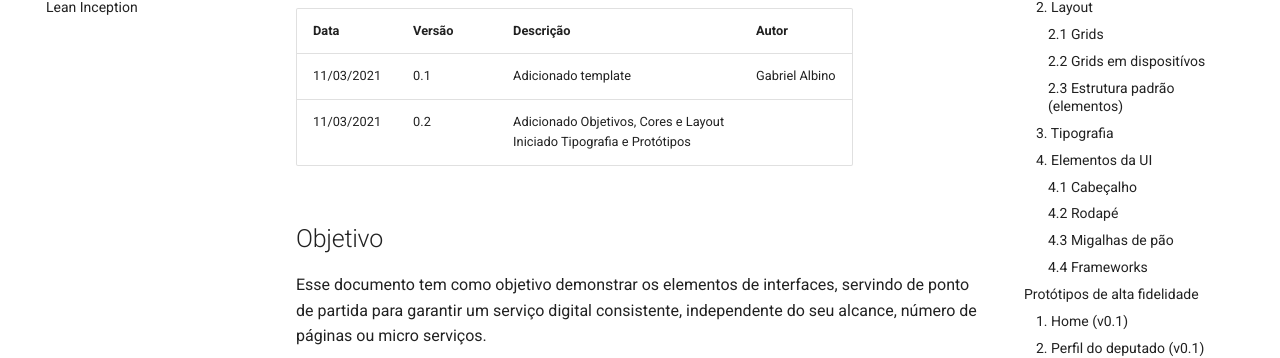
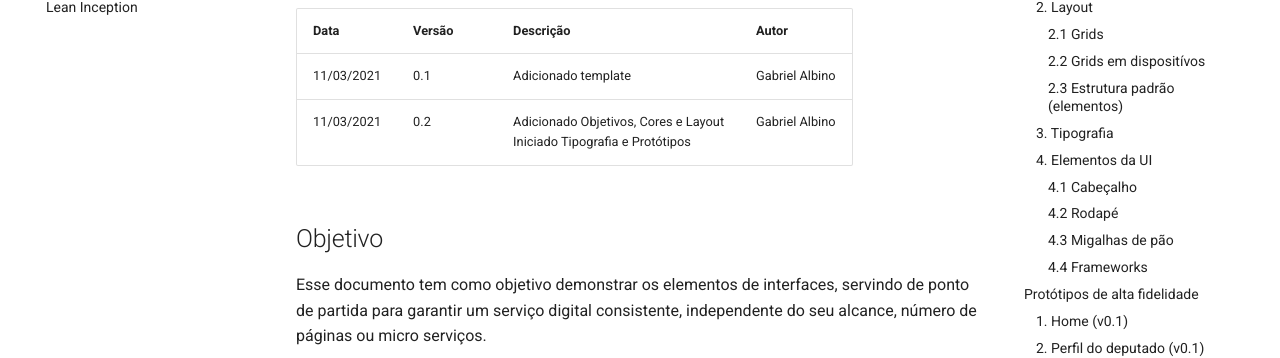
Before and after one commit to fga-eps-mds/2020-2-G6, an MkDocs documentation site: the page built from docs/guia_estilo.md, in a window 1280 px wide and 900 px high. Shown: the part 239-597 px from the top of the window. Built offline with MkDocs 1.6.1 and Material for MkDocs 9.7.7, drawn with Linux system fonts in a browser that asks for light colours; comment, search, counter and statistics services are not loaded.

Commit message:
fixing name in version table

```diff
--- a/docs/guia_estilo.md
+++ b/docs/guia_estilo.md
@@ -6,7 +6,7 @@ O guia de estilo visual orienta a unidade e a coerência visual na apresentaçã
 | Data       | Versão | Descrição                                           | Autor              |
 | ---------- | ------ | --------------------------------------------------- | ------------------ |
 | 11/03/2021 | 0.1    | Adicionado template               | Gabriel Albino |
-| 11/03/2021 | 0.2    | Adicionado Objetivos, Cores e Layout<br>Iniciado Tipografia e Protótipos |
+| 11/03/2021 | 0.2    | Adicionado Objetivos, Cores e Layout<br>Iniciado Tipografia e Protótipos |Gabriel Albino|
 
 ## Objetivo
 Esse documento tem como objetivo demonstrar os elementos de interfaces, servindo de ponto de partida para garantir um serviço digital consistente, independente do seu alcance, número de páginas ou micro serviços.
```
